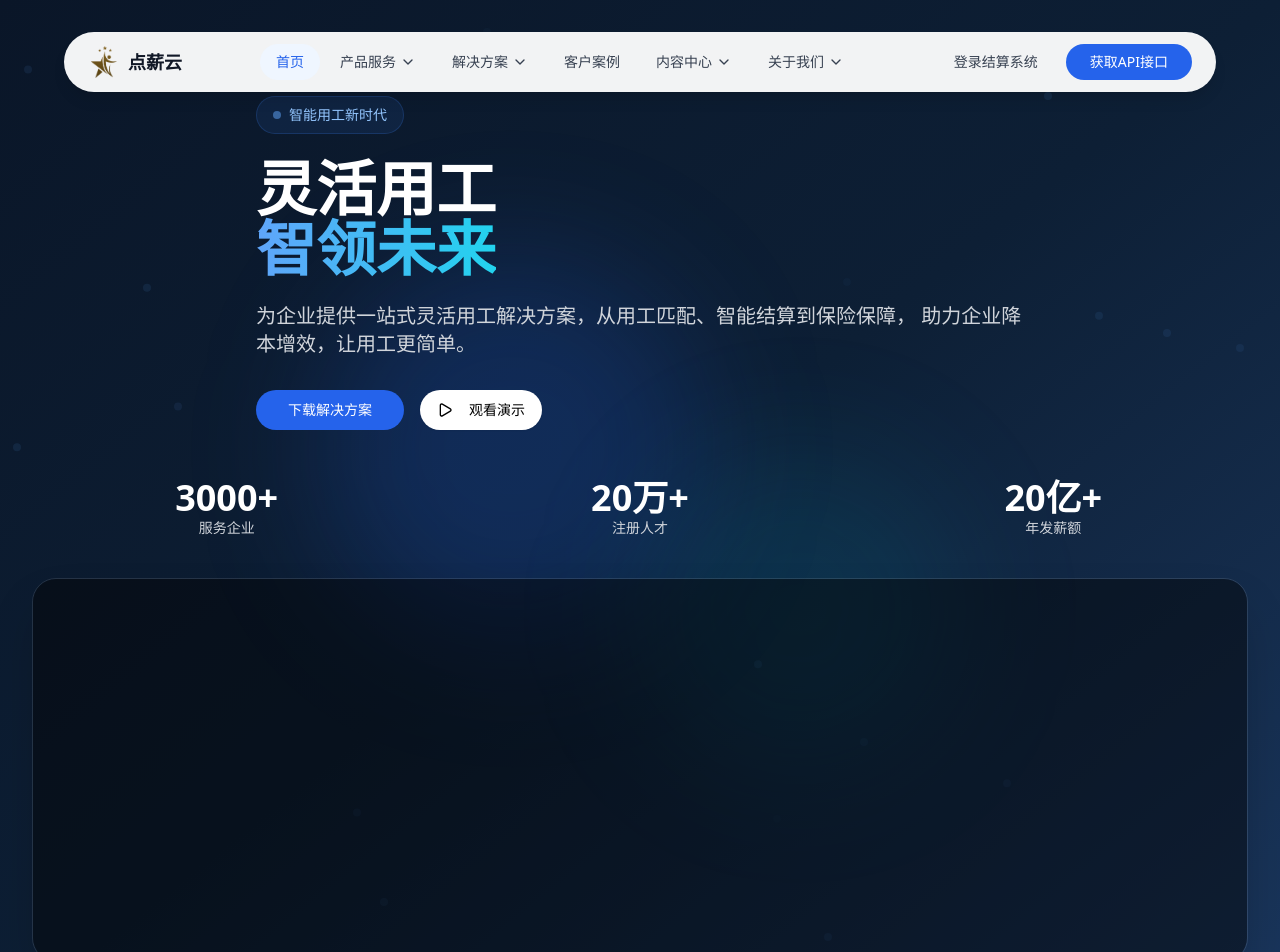
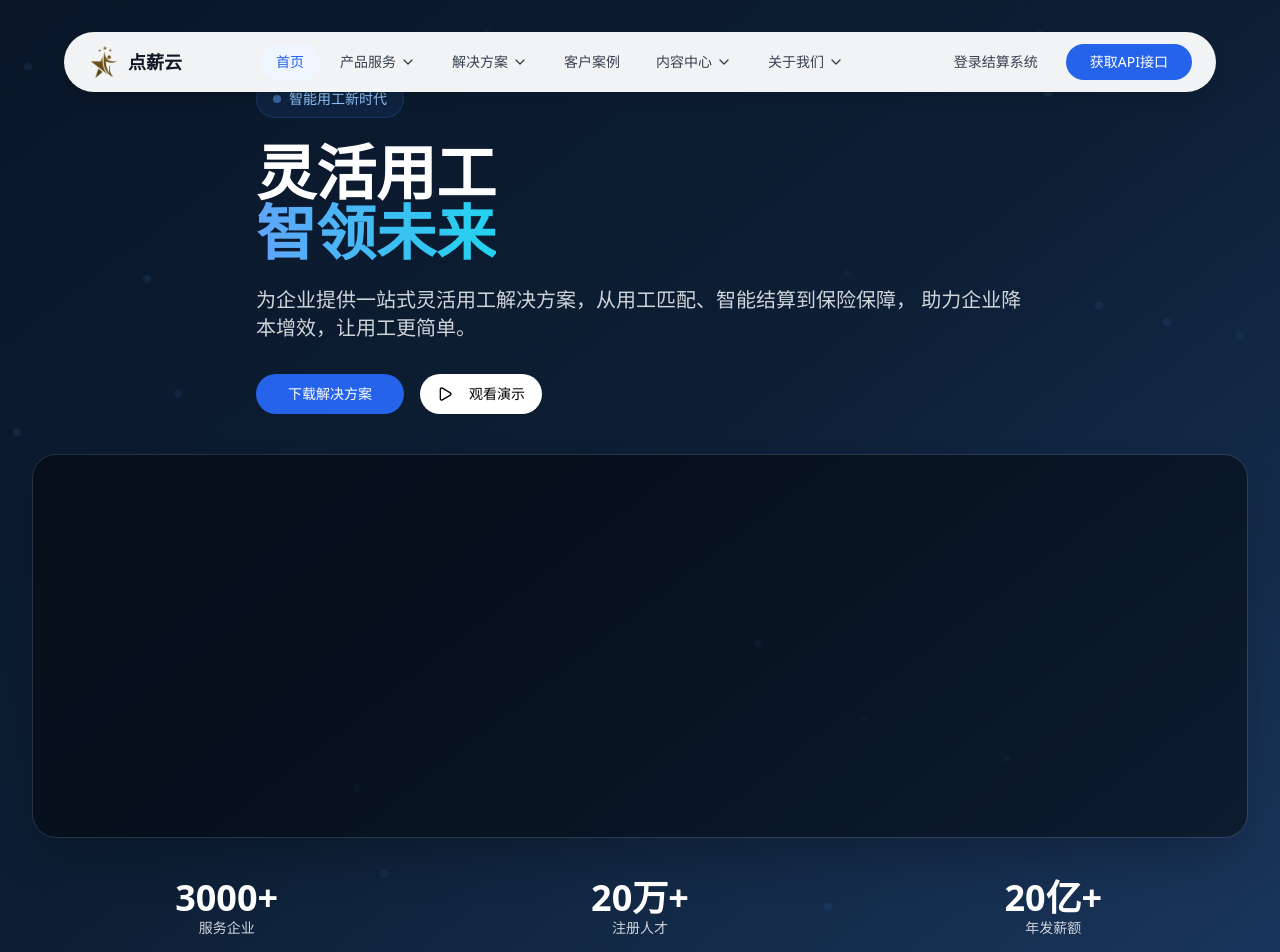
Before and after one commit to wangz1yu/dianxinv1, a React (Vite) app: page / in a window 1280 px wide. Shown: the top 952 px of the page. Built offline with nearby package versions, Linux system fonts and the light colour scheme.

Commit message:
修复首页视频位置

```diff
--- a/src/sections/Hero.tsx
+++ b/src/sections/Hero.tsx
@@ -4,59 +4,45 @@ import { Button } from '@/components/ui/button';
 
 export default function Hero() {
   return (
-    <section className="relative overflow-hidden bg-gradient-to-br from-[#0A1628] via-[#0d1f35] to-[#1a365d] pt-24 pb-16">
-      {/* Background animation particles */}
-      <div className="absolute inset-0 overflow-hidden pointer-events-none">
+    <section className="relative overflow-hidden bg-gradient-to-br from-[#0A1628] via-[#0d1f35] to-[#1a365d] pt-20 pb-14">
+      {/* Background particles */}
+      <div className="absolute inset-0 pointer-events-none">
         {[...Array(20)].map((_, i) => (
           <motion.div
             key={i}
             className="absolute w-2 h-2 bg-blue-400/20 rounded-full"
-            style={{
-              left: `${Math.random() * 100}%`,
-              top: `${Math.random() * 100}%`,
-            }}
-            animate={{
-              y: [0, -20, 0],
-              opacity: [0.1, 0.5, 0.1],
-            }}
-            transition={{
-              duration: 4 + Math.random() * 2,
-              repeat: Infinity,
-              delay: Math.random() * 1.5,
-            }}
+            style={{ left: `${Math.random() * 100}%`, top: `${Math.random() * 100}%` }}
+            animate={{ y: [0, -20, 0], opacity: [0.1, 0.5, 0.1] }}
+            transition={{ duration: 4 + Math.random() * 2, repeat: Infinity, delay: Math.random() * 1.5 }}
           />
         ))}
-        <div className="absolute top-1/4 left-1/4 w-96 h-96 bg-blue-600/20 rounded-full blur-3xl" />
-        <div className="absolute bottom-1/4 right-1/4 w-80 h-80 bg-cyan-500/10 rounded-full blur-3xl" />
       </div>
 
       <div className="relative z-10 max-w-7xl mx-auto px-4 sm:px-6 lg:px-8">
         <div className="max-w-3xl mx-auto text-center lg:text-left">
-          <span className="inline-flex items-center gap-2 px-4 py-2 bg-blue-500/10 border border-blue-500/20 rounded-full text-blue-300 text-sm mb-6">
+          <div className="inline-flex items-center gap-2 px-4 py-2 bg-blue-500/10 border border-blue-500/20 rounded-full text-blue-300 text-sm mb-6">
             <span className="w-2 h-2 bg-blue-400 rounded-full animate-pulse" />
             智能用工新时代
-          </span>
+          </div>
+
           <h1 className="text-4xl md:text-5xl lg:text-6xl font-bold text-white leading-tight mb-6">
             灵活用工
             <br />
-            <span className="text-transparent bg-clip-text bg-gradient-to-r from-blue-400 to-cyan-400">
-              智领未来
-            </span>
+            <span className="text-transparent bg-clip-text bg-gradient-to-r from-blue-400 to-cyan-400">智领未来</span>
           </h1>
+
           <p className="text-lg md:text-xl text-gray-300 mb-8 leading-relaxed">
             为企业提供一站式灵活用工解决方案，从用工匹配、智能结算到保险保障，
             助力企业降本增效，让用工更简单。
           </p>
-          <div className="flex flex-col sm:flex-row items-center justify-center lg:justify-start gap-4 mb-12">
+
+          <div className="flex flex-col sm:flex-row items-center justify-center lg:justify-start gap-4 mb-10">
             <Button size="lg" className="bg-blue-600 hover:bg-blue-700 text-white rounded-full px-8">
-              <a href="https://oss.dianxin.love/%E7%82%B9%E8%96%AA%E7%81%B5%E5%B7%A5%E4%B8%80%E7%AB%99%E5%BC%8F%E8%A7%A3%E5%86%B3%E6%96%B9%E6%A1%88.pdf" target="_blank" rel="noopener noreferrer">下载解决方案</a>
+              <a href="https://oss.dianxin.love/%E7%82%B9%E8%96%AA%E7%81%B5%E5%B7%A5%E4%B8%80%E7%AB%99%E5%BC%8F%E8%A7%A3%E5%86%B3%E6%96%B9%E6%A1%88.pdf" target="_blank" rel="noopener noreferrer">
+                下载解决方案
+              </a>
             </Button>
-            <Button
-              asChild
-              size="lg"
-              variant="outline"
-              className="bg-white border-transparent text-black hover:bg-white/90 rounded-full px-8"
-            >
+            <Button asChild size="lg" variant="outline" className="bg-white border-transparent text-black hover:bg-white/90 rounded-full px-8">
               <a href="https://oss.dianxin.love/video/cjrw.mp4" target="_blank" rel="noopener noreferrer">
                 <Play className="mr-2 w-4 h-4" /> 观看演示
               </a>
@@ -64,22 +50,8 @@ export default function Hero() {
           </div>
         </div>
 
-        <div className="grid grid-cols-1 sm:grid-cols-3 gap-6 text-center text-white mb-10">
-          <div>
-            <div className="text-3xl md:text-4xl font-bold">3000+</div>
-            <div className="text-sm text-gray-300">服务企业</div>
-          </div>
-          <div>
-            <div className="text-3xl md:text-4xl font-bold">20万+</div>
-            <div className="text-sm text-gray-300">注册人才</div>
-          </div>
-          <div>
-            <div className="text-3xl md:text-4xl font-bold">20亿+</div>
-            <div className="text-sm text-gray-300">年发薪额</div>
-          </div>
-        </div>
-
-        <div className="relative w-full h-72 md:h-80 lg:h-96 overflow-hidden rounded-3xl border border-white/10 shadow-2xl">
+        {/* 视频紧跟文本区 */}
+        <div className="relative w-full h-72 md:h-80 lg:h-96 overflow-hidden rounded-3xl border border-white/10 shadow-2xl mb-10">
           <video
             src="https://oss.dianxin.love/hero.mp4"
             autoPlay
@@ -94,6 +66,21 @@ export default function Hero() {
           />
           <div className="absolute inset-0 bg-black/45" />
         </div>
+
+        <div className="grid grid-cols-1 sm:grid-cols-3 gap-6 text-center text-white">
+          <div>
+            <div className="text-3xl md:text-4xl font-bold">3000+</div>
+            <div className="text-sm text-gray-300">服务企业</div>
+          </div>
+          <div>
+            <div className="text-3xl md:text-4xl font-bold">20万+</div>
+            <div className="text-sm text-gray-300">注册人才</div>
+          </div>
+          <div>
+            <div className="text-3xl md:text-4xl font-bold">20亿+</div>
+            <div className="text-sm text-gray-300">年发薪额</div>
+          </div>
+        </div>
       </div>
     </section>
   );
```
